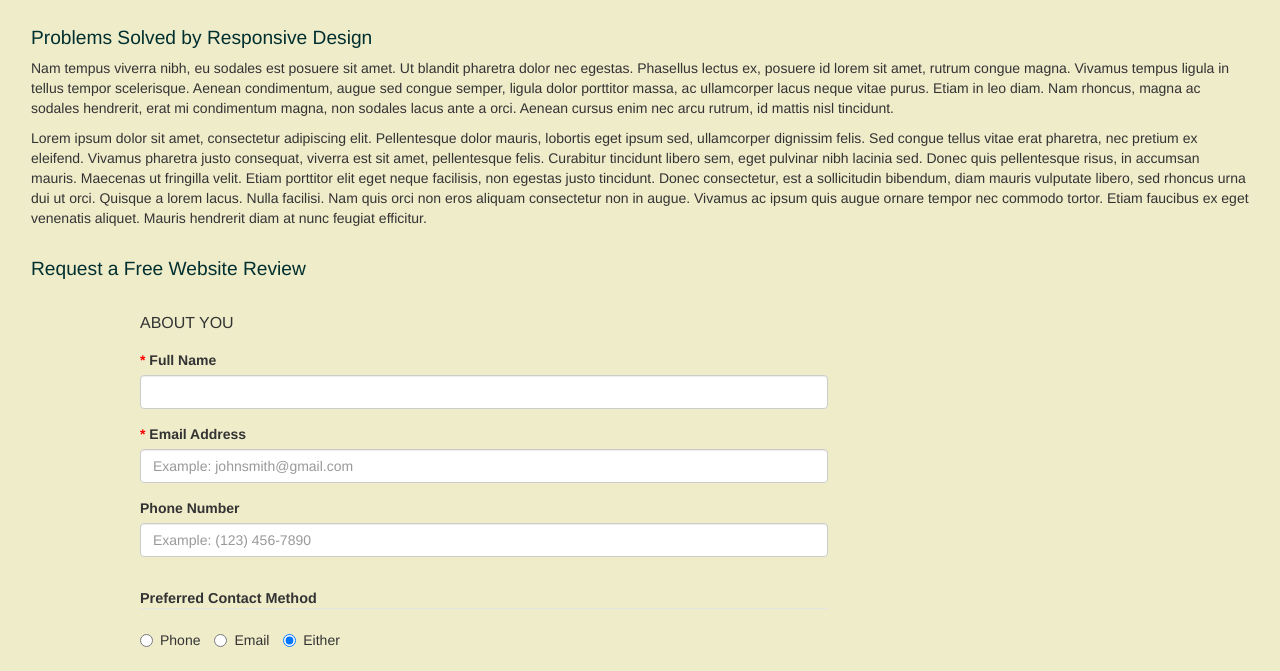
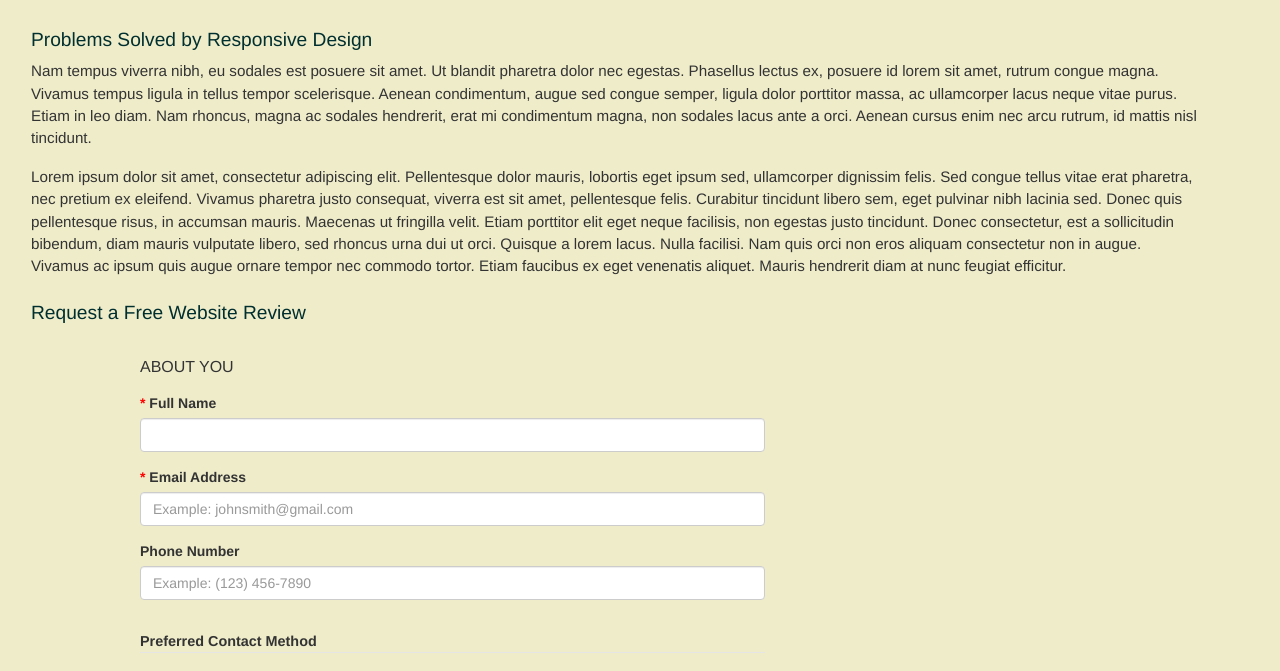
Before and after one commit to minjie128/html5-200-assignment02, a plain HTML site: page index.html in a window 1280 px wide. Shown: the part 251-922 px from the top of the page. Drawn offline with nearby package versions, Linux system fonts and the light colour scheme.

Commit message:
Modify the layout of the form section

```diff
--- a/styles/rwd-stylesheet.css
+++ b/styles/rwd-stylesheet.css
@@ -6,6 +6,7 @@ html {
 
 body {
   background-color: #EFECCA;
+  min-width: 750px;
 }
 
 header nav {
@@ -34,11 +35,13 @@ h1 {
   height: 12rem;
   text-align: center;
   padding-top: 5rem;
+  margin-bottom: 1.5rem;
 }
 
 h2 {
   font-size: 1.2rem;
   color: #002F2F;
+  margin-top: 0.5rem;
   padding-left: 1rem;
 }
 
@@ -50,11 +53,15 @@ h3 {
 }
 
 article p {
+  margin-bottom: 1rem;
   padding: 0 1rem;
+  max-width: 1200px;
+  line-height: 1.4rem;
+  font-size: 0.95rem;
 }
 
 .form-section {
-  padding: 0.3rem 35% 0.3rem 10%;
+  padding: 0.3rem 40% 0.3rem 10%;
   min-width: 25rem;
 }
 
```
